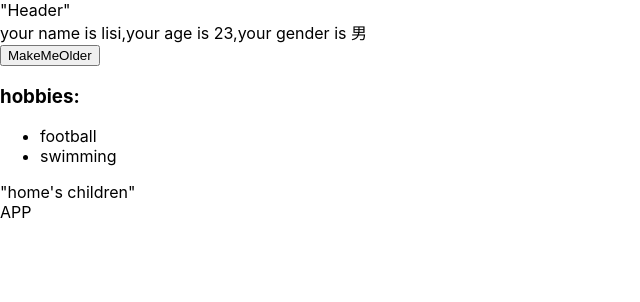
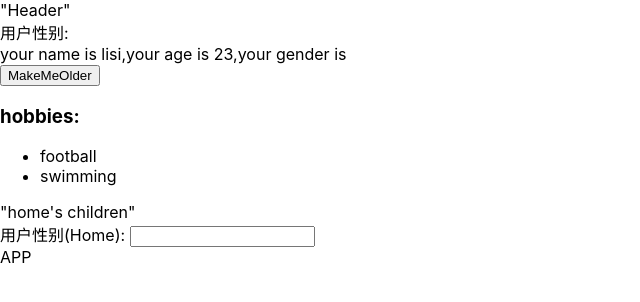
Before and after one commit to Hsinin/hello-react, a React (Create React App) app: page / in a window 1280 px wide. Shown: the top 302 px of the page, without its empty margins (0-640 px from the left). Built offline with nearby package versions, Linux system fonts and the light colour scheme.

Commit message:
Video11: 子组件向父组件传值

```diff
--- a/src/App.js
+++ b/src/App.js
@@ -4,6 +4,17 @@ import Header from './components/Header';
 import Home from './components/Home';
 
 class App extends Component {
+  constructor() {
+    super();
+    this.state = {
+        gender: ''
+    };
+  }
+
+  handleVal(event){
+    this.setState({gender: event.target.value});
+  }
+
   render() {
     const user = {
       name: "zhangsan",
@@ -12,7 +23,8 @@ class App extends Component {
     return (
       <div>
         <Header/>
-        <Home name={"lisi"} initAge={23} user={user} gender={"男"}>
+        <div>用户性别: {this.state.gender}</div>
+        <Home name={"lisi"} initAge={23} user={user} handleGender={this.handleVal.bind(this)}>
           <p1>"home's children"</p1>
         </Home>
         {"APP"}
--- a/src/components/Home.js
+++ b/src/components/Home.js
@@ -28,6 +28,9 @@ class Home extends Component {
                       {this.props.user.hobbies.map((hobby,i)=><li key={i}>{hobby}</li>)}
                   </ul>
                   {this.props.children}
+                  <div>用户性别(Home): <input onChange={this.props.handleGender}/></div>
+
+
                 </div>
               </div>
             </div>
```
Also changed, not shown: record.txt.
